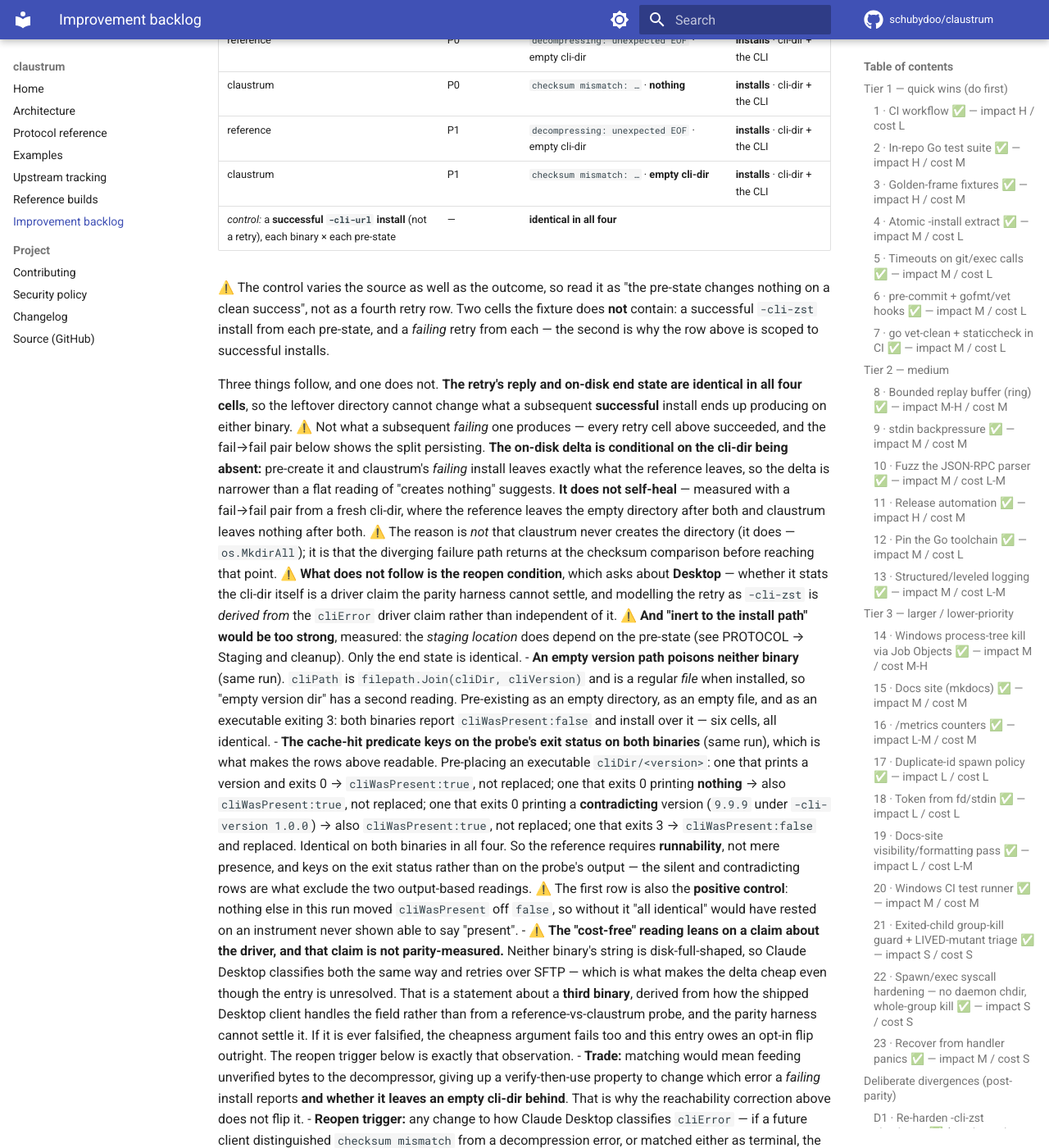
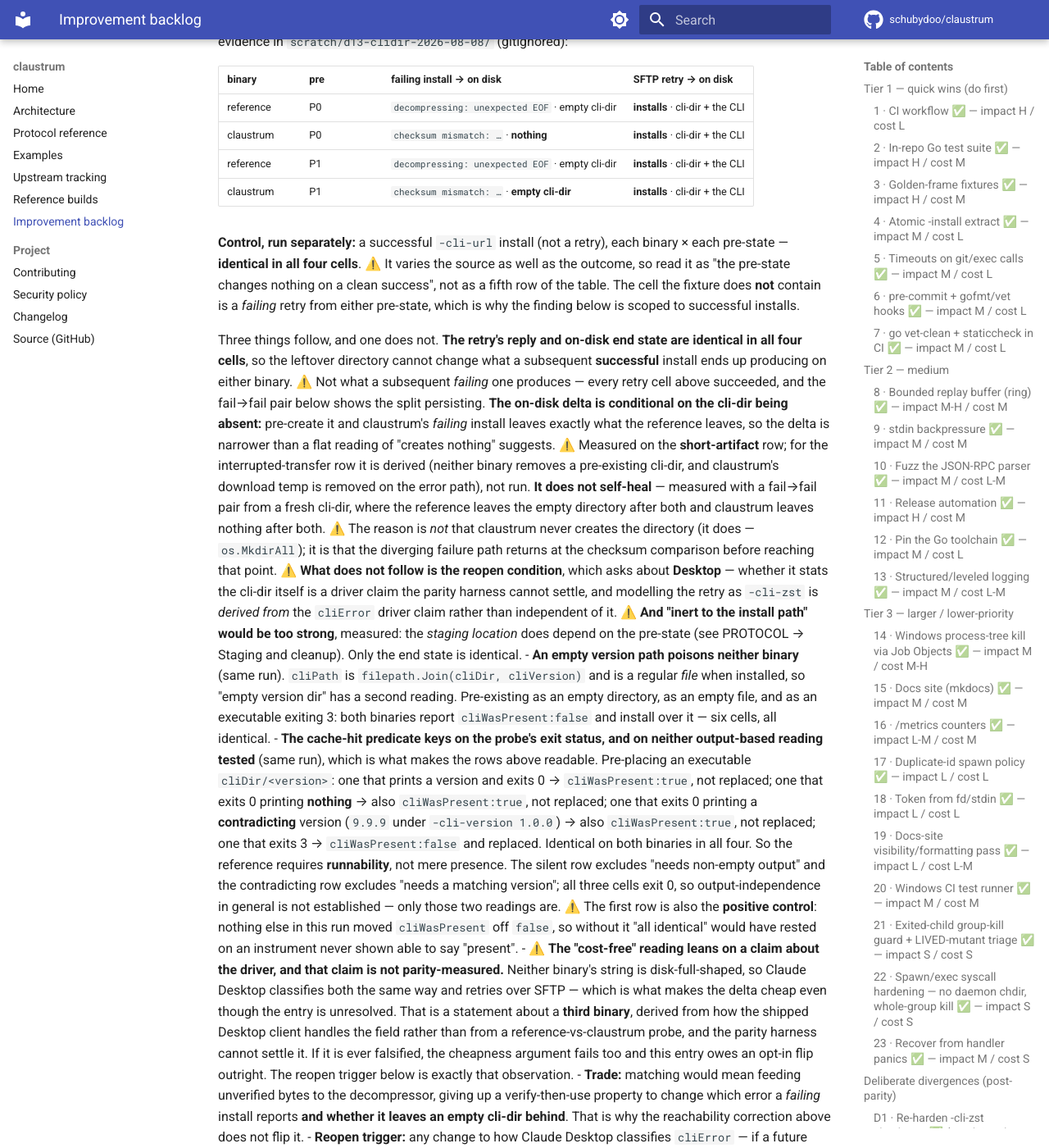
Before and after one commit to schubydoo/claustrum, an MkDocs documentation site: the page built from docs/IMPROVEMENTS.md, in a window 1280 px wide and 1400 px high, scrolled down 37365 px. Shown: the whole window at 82% size. Built offline with MkDocs 1.6.1 and Material for MkDocs 9.7.7, drawn with Linux system fonts in a browser that asks for light colours; comment, search, counter and statistics services are not loaded; some of the changed text lies outside the part shown.

Commit message:
docs: propagate the staging retraction to its other three homes
Round 3 found the retraction in 20d78fe had landed in one of four places. The
claim "the reference extracts in place / has no in-flight file" also lived in
docs/PROTOCOL.md, docs/IMPROVEMENTS.md entry 4 and install_unix_test.go, one of
them 76 lines from the new table that falsifies it. All four now say the same
thing: measured on -cli-url the reference does have an in-flight
.fetch-<random> mid-download, and what the original probe established is
narrower — it shows none across the --version window, where claustrum holds one.
The window is the difference, not the presence of staging. Unmeasured on
-cli-zst, and said so.

Other findings from the round:

  - the fixture table's control row had three cells in a four-column table, so
    it rendered under the wrong header. Lifted out of the table into prose,
    where it can also say what it varies.
  - "a stat taken during an install still discriminates" was wrong: the staging
    names carry a random suffix, so there is no path to stat. It is a
    files.list. Both copies corrected.
  - the cache-hit lede claimed output-independence from three cells that all
    exit 0. It now says which two output-based readings are excluded and that
    the general claim is not established.
  - "conditional on the cli-dir being absent" was measured on the
    short-artifact row only; the interrupted-transfer row is derived, now
    labelled as such.
  - D13's memory bullet still said the reference's concurrent decompression was
    never measured, ~60 lines below the bullet that measures it. Split: the
    concurrency half is closed, the resident-size half stays open.
  - "the retry makes the difference survivable" referred to the cross-binary
    difference; it only ever covered claustrum's own loss.

Comments only in the two Go files; gofmt, vet and build clean.

Co-Authored-By: Claude Opus 5 <noreply@anthropic.com>

```diff
--- a/docs/IMPROVEMENTS.md
+++ b/docs/IMPROVEMENTS.md
@@ -32,9 +32,12 @@ contract so refactors can't drift silently.
 `ensureCLI` now decompresses + chmods + verifies at `cliPath.tmp`, then
 `os.Rename`s into place, so an interrupted install never leaves a half-written
 or non-runnable cliPath. Behavior-compatible — the end state and
-`__INSTALL_RESULT__` facts are identical to the reference's in-place extract
-(cliPath appears only as a complete 0755 verified binary; same "not runnable"
-error).
+`__INSTALL_RESULT__` facts are identical (cliPath appears only as a complete 0755
+verified binary; same "not runnable" error). ⚠️ This entry used to call the
+reference's behaviour an "in-place extract". Measured 2026-08-08 on `-cli-url`,
+the reference has an in-flight `.fetch-<random>` of its own mid-download; what is
+established is that it shows none across the `--version` window, where claustrum
+does. The end-state compatibility above is unaffected.
 
 ### 5 · Timeouts on `git`/`exec` calls ✅ — impact M / cost L
 
@@ -590,8 +593,9 @@ a reader should not take on trust:
   cli-dir that did not already exist** — pre-create it and both binaries leave the
   same *end state* behind, so in the steady state (a cli-dir present because
   something installed before) a stat taken after the install does *not* tell them
-  apart. (During one, it still can: the two stage different things in different
-  places — PROTOCOL → Staging and cleanup.) It still fails the clause, because
+  apart. (During one, a `files.list` of the cli-dir still can — the two stage
+  different things in different places, PROTOCOL → Staging and cleanup. A `stat`
+  cannot: the staging names carry a random suffix, so there is no path to name.) It still fails the clause, because
   the first-install case is real and the delta there is not text. **Settled 2026-08-07: the clause keeps its literal
   wording and D13 joins the unresolved group** (D4 and D14 were in it on that date
   too, and both later left by being flipped rather than argued for, leaving D13
@@ -1690,13 +1695,13 @@ completes it with `git.worktree_remove`, which shares the predicate
   | claustrum | P0 | `checksum mismatch: …` · **nothing** | **installs** · cli-dir + the CLI |
   | reference | P1 | `decompressing: unexpected EOF` · empty cli-dir | **installs** · cli-dir + the CLI |
   | claustrum | P1 | `checksum mismatch: …` · **empty cli-dir** | **installs** · cli-dir + the CLI |
-  | *control:* a **successful `-cli-url` install** (not a retry), each binary × each pre-state | — | **identical in all four** |
-
-  ⚠️ The control varies the source as well as the outcome, so read it as "the
-  pre-state changes nothing on a clean success", not as a fourth retry row. Two
-  cells the fixture does **not** contain: a successful `-cli-zst` install from each
-  pre-state, and a *failing* retry from each — the second is why the row above is
-  scoped to successful installs.
+
+  **Control, run separately:** a successful `-cli-url` install (not a retry), each
+  binary × each pre-state — **identical in all four cells**. ⚠️ It varies the source
+  as well as the outcome, so read it as "the pre-state changes nothing on a clean
+  success", not as a fifth row of the table. The cell the fixture does **not**
+  contain is a *failing* retry from either pre-state, which is why the finding below
+  is scoped to successful installs.
 
   Three things follow, and one does not. **The retry's reply and on-disk end state
   are identical in all four cells**, so the leftover directory cannot change what a
@@ -1705,7 +1710,10 @@ completes it with `git.worktree_remove`, which shares the predicate
   fail→fail pair below shows the split persisting. **The on-disk delta is
   conditional on the cli-dir being absent:** pre-create it and claustrum's *failing*
   install leaves exactly what the reference leaves, so the delta is narrower than a
-  flat reading of "creates nothing" suggests. **It does not self-heal** — measured
+  flat reading of "creates nothing" suggests. ⚠️ Measured on the **short-artifact**
+  row; for the interrupted-transfer row it is derived (neither binary removes a
+  pre-existing cli-dir, and claustrum's download temp is removed on the error path),
+  not run. **It does not self-heal** — measured
   with a fail→fail pair from a fresh cli-dir, where the reference leaves the empty
   directory after both and claustrum leaves nothing after both. ⚠️ The reason is
   *not* that claustrum never creates the directory (it does — `os.MkdirAll`); it is
@@ -1723,16 +1731,18 @@ completes it with `git.worktree_remove`, which shares the predicate
   "empty version dir" has a second reading. Pre-existing as an empty directory, as
   an empty file, and as an executable exiting 3: both binaries report
   `cliWasPresent:false` and install over it — six cells, all identical.
-- **The cache-hit predicate keys on the probe's exit status on both binaries**
-  (same run), which is what makes the rows above readable. Pre-placing an executable
+- **The cache-hit predicate keys on the probe's exit status, and on neither
+  output-based reading tested** (same run), which is what makes the rows above
+  readable. Pre-placing an executable
   `cliDir/<version>`: one that prints a version and exits 0 → `cliWasPresent:true`,
   not replaced; one that exits 0 printing **nothing** → also `cliWasPresent:true`,
   not replaced; one that exits 0 printing a **contradicting** version (`9.9.9` under
   `-cli-version 1.0.0`) → also `cliWasPresent:true`, not replaced; one that exits 3
   → `cliWasPresent:false` and replaced. Identical on both binaries in all four. So
-  the reference requires **runnability**, not mere presence, and keys on the exit
-  status rather than on the probe's output — the silent and contradicting rows are
-  what exclude the two output-based readings. ⚠️ The first row is also the
+  the reference requires **runnability**, not mere presence. The silent row
+  excludes "needs non-empty output" and the contradicting row excludes "needs a
+  matching version"; all three cells exit 0, so output-independence in general is
+  not established — only those two readings are. ⚠️ The first row is also the
   **positive control**: nothing else in this run moved `cliWasPresent` off `false`,
   so without it "all identical" would have rested on an instrument never shown able
   to say "present".
@@ -1758,9 +1768,11 @@ completes it with `git.worktree_remove`, which shares the predicate
   flat in the blob size — measured 886 MB → 10 MB on a 400 MiB
   payload. Verifying before decompressing therefore costs one full read of the
   blob from disk before decompression starts, and nothing resident. **No claim is
-  made here about the reference's own memory behaviour**: whether it streams,
-  buffers, or decompresses concurrently was never measured, and the trade above
-  stands without it.
+  made here about the reference's own memory behaviour**: whether it streams or
+  buffers was never measured, and the trade above stands without it. (The
+  *concurrency* half is no longer open — measured 2026-08-08, decompressed output
+  is already in the cli-dir mid-download, so it does decompress as the stream
+  arrives. That says nothing about resident size.)
 - **Not the same thing as D1.** D1 is about *whether* the local `-cli-zst` blob is
   verified at all; D13 is about the *order* of verify and decompress on the
   `-cli-url` download.
```
Also changed, not shown: other parts of docs/IMPROVEMENTS.md (+3 -2 lines), docs/PROTOCOL.md (+7 -4 lines), 2 other files.
